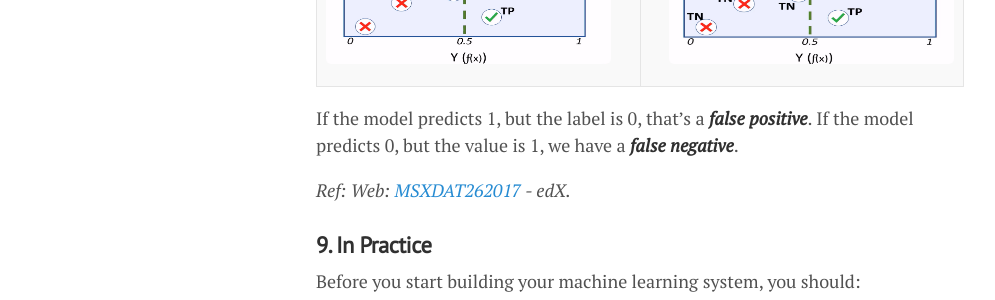
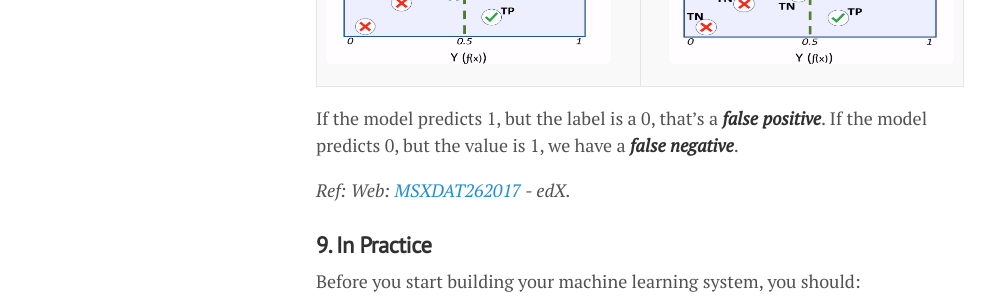
Before and after one commit to lgeurts/lgeurts.github.io, a Jekyll site: the page built from _posts/2018-06-29-artificial-intelligence-basics.md, in a window 1280 px wide and 900 px high, scrolled down 6427 px. Shown: the part 154-454 px from the top of the window, without its empty margins (0-995 px from the left). Built offline with Jekyll 4.4.1, drawn with Linux system fonts in a browser that asks for light colours; nearby versions of some CDN libraries.

```diff
--- a/_posts/2018-06-29-artificial-intelligence-basics.md
+++ b/_posts/2018-06-29-artificial-intelligence-basics.md
@@ -166,7 +166,7 @@ Cases where the model predicts 0, and the actual label is 0, are ***true negativ
 :-----------------:|:-----------------:
 <img src="/assets/artificial-intelligence/treshold-value-3.png" align="left" width="285" height="160" alt=""> | <img src="/assets/artificial-intelligence/treshold-value-4.png" align="right" width="285" height="160" alt="">
 
-If the model predicts 1, but the label is 0, that's a ***false positive***. If the model predicts 0, but the value is 1, we have a ***false negative***.
+If the model predicts 1, but the label is a 0, that's a ***false positive***. If the model predicts 0, but the value is 1, we have a ***false negative***.
 
 *Ref: Web: [MSXDAT262017](https://www.youtube.com/watch?v=1O0_u9WRo-0/) - edX.*
 
```
